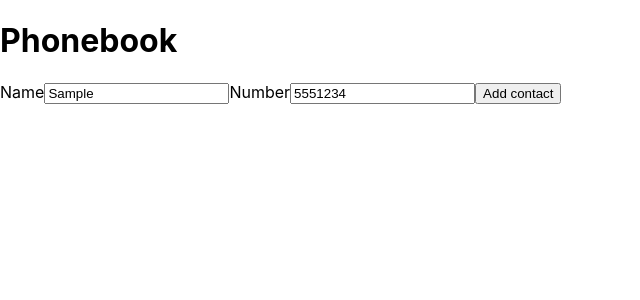
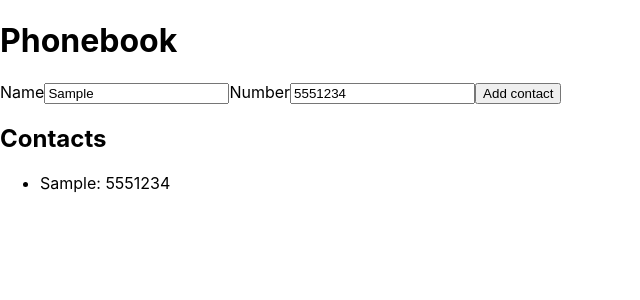
Before and after one commit to Oakmoater/goit-react-hw-02-phonebook, a React (Create React App) app: page / in a window 1280 px wide. Both pictures are taken after typing "Sample", "5551234" into the empty fields and a click on the button "Add contact". Shown: the top 300 px of the page, without its empty margins (0-640 px from the left). Built offline with nearby package versions, Linux system fonts and the light colour scheme.

Commit message:
renderingContacts

```diff
--- a/src/components/App.jsx
+++ b/src/components/App.jsx
@@ -1,26 +1,36 @@
 import { Component } from "react";
 import { nanoid } from 'nanoid'
 import ContactForm from './ContactForm/ContactForm'
+import ContactList from './ContactList/ContactList'
 
 export class App extends Component {
  state = {
   contacts: [],
   name: '',
   number: ''
-}
+  }
+
   addContact = (e) => {
     e.preventDefault();
-    console.log(e.target.elements.name.value);
-    console.log(e.target.elements.number.value);
+    const {name, number} = e.target.elements
+    const newContact = {
+      id: nanoid(),
+      name: name.value,
+      number: number.value
+    };
+    this.setState(prevState => ({
+      contacts: [...prevState.contacts, newContact]
+    }));
+    console.log(this.state.contacts)
   }
-
-  generateId = nanoid()
 
   render() {
     return (
       <>
         <h1>Phonebook</h1>
         <ContactForm addContact={this.addContact} />
+        <h2>Contacts</h2>
+        <ContactList contacts={this.state.contacts} />
       </>
     )
   };
--- /dev/null
+++ b/src/components/Contact/Contact.jsx
@@ -0,0 +1,15 @@
+// import PropTypes from 'prop-types';
+
+const Contact = ({id, name, number}) => {
+    return (
+    <li id={id}>
+        {name}: {number}
+    </li>
+    )
+};
+
+// Contact.propTypes = {
+
+// }
+
+export default Contact;
--- a/src/components/ContactForm/ContactForm.jsx
+++ b/src/components/ContactForm/ContactForm.jsx
@@ -2,7 +2,7 @@
 
 const ContactForm = ({addContact}) => {
     return (
-        <form onSubmit={addContact}>
+    <form onSubmit={addContact}>
         <span>Name</span>
         <input
             type="text"
--- a/src/components/ContactList/ContactList.jsx
+++ b/src/components/ContactList/ContactList.jsx
@@ -0,0 +1,22 @@
+// import PropTypes from 'prop-types';
+import Contact from '../Contact/Contact'
+
+const ContactList = ({ contacts }) => {
+    return (
+    <ul className="contact-list">
+        {contacts.map((contact) => (
+        <Contact
+            id={contact.avatar}
+            name={contact.name}
+            number={contact.number}
+        />
+      ))}
+    </ul>
+    )
+};
+
+// ContactList.propTypes = {
+
+// }
+
+export default ContactList;
```
